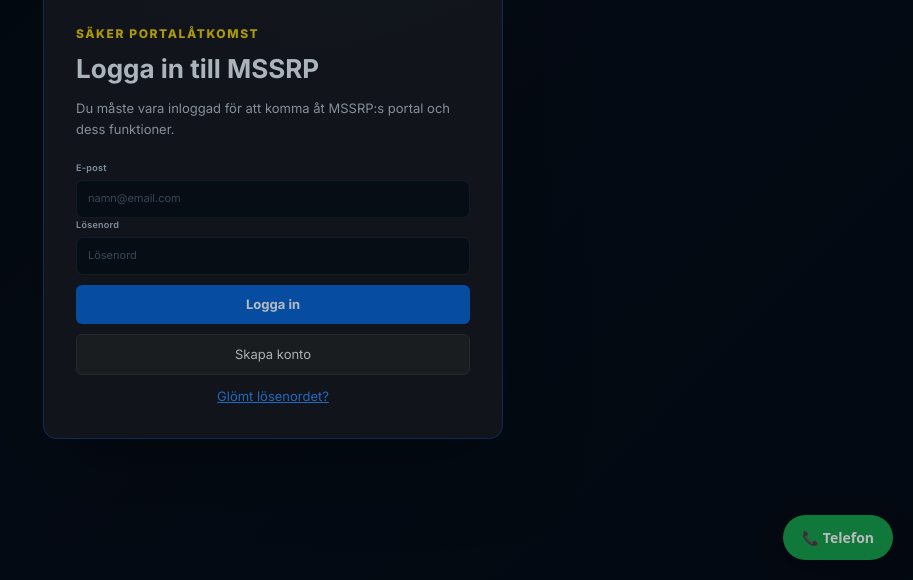
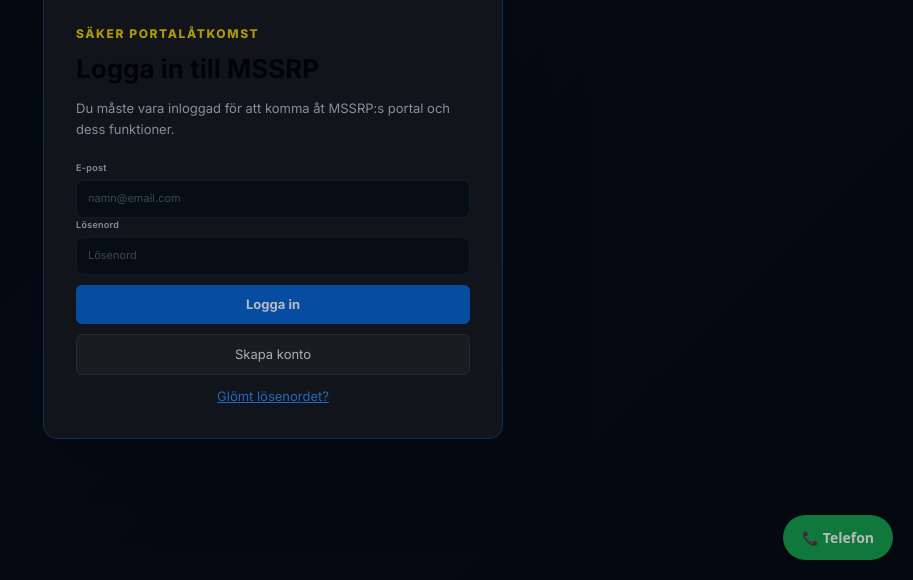
Before and after one commit to mAKI48/MSSRP_Portal, a plain HTML site: page index.html in a window 1280 px wide. Shown: the part 220-800 px from the top of the page, without its empty margins (367-1280 px from the left). Drawn offline with nearby package versions, Linux system fonts and the light colour scheme; no server answers.

Commit message:
Update style.css

```diff
--- a/style.css
+++ b/style.css
@@ -1,8 +1,3 @@
-/* ============================================================
-   ER:LC TAKTISK PLANERARE
-   PRO UI
-   ============================================================ */
-
 :root {
   --bg: #050a12;
   --bg-2: #08111d;
@@ -15,7 +10,7 @@
   --border: rgba(115, 145, 175, 0.16);
   --border-strong: rgba(89, 144, 196, 0.28);
 
-  --text: #eef5fb;
+  --text: #000000;
   --text-soft: #b5c4d3;
   --text-muted: #718296;
 
```
